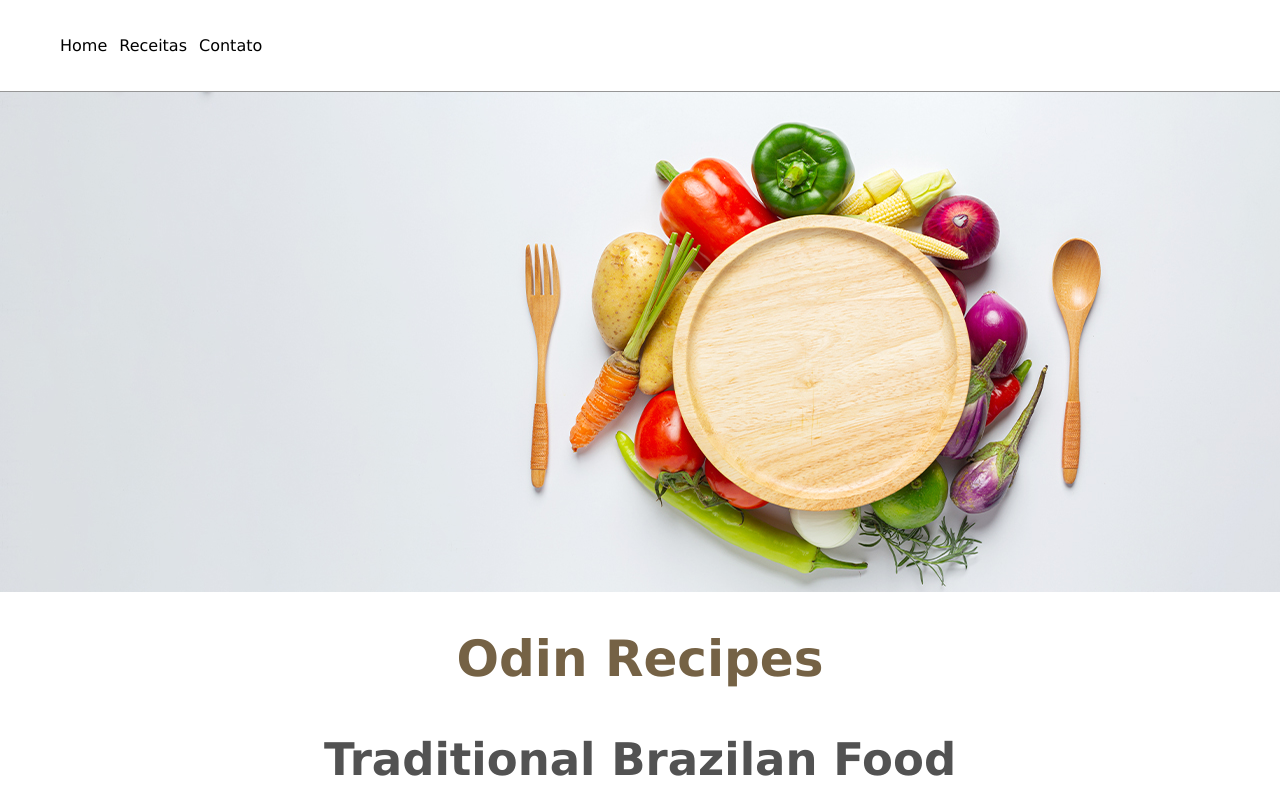
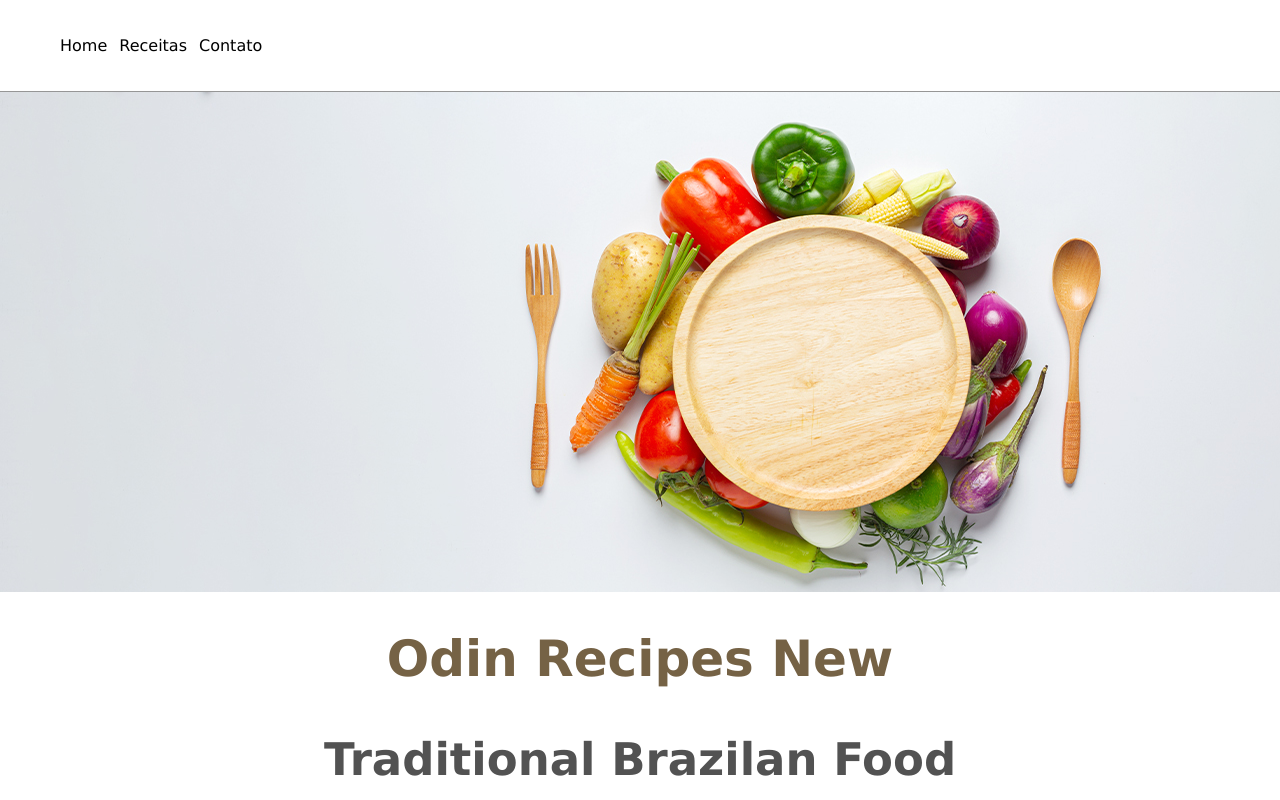
Before and after one commit to gisdb/odin-recipes, a plain HTML site: page index.html in a window 1280 px wide. Shown: the top 800 px of the page. Drawn offline with Linux system fonts and the light colour scheme.

Commit message:
teste push

```diff
--- a/index.html
+++ b/index.html
@@ -15,7 +15,7 @@
         </ul>
         </nav>
     <img src= "./img/brazilfood.jpg" alt="brazilfood">
-    <h1> Odin Recipes</h1>
+    <h1> Odin Recipes New</h1>
     <h2> Traditional Brazilan Food</h2>
     <!--lista de receitas-->
  <div>
```
